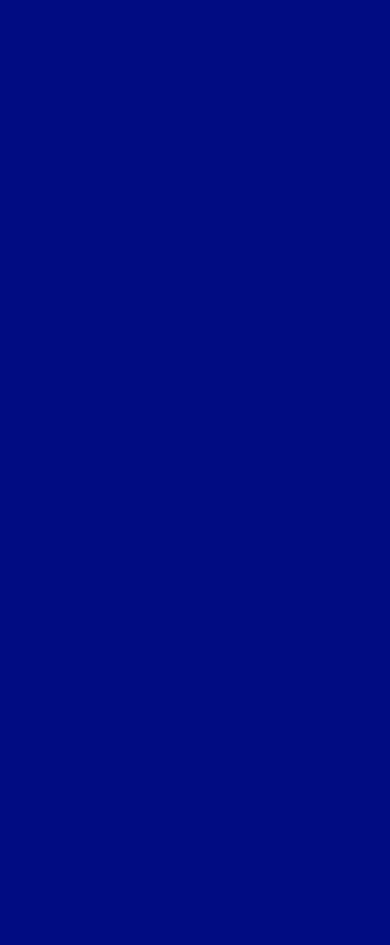
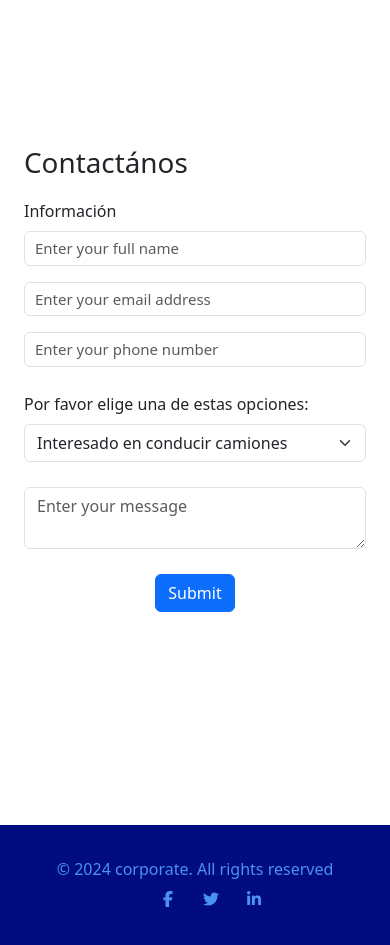
Before and after one commit to catalina-acosta/talentcol, a React (Create React App) app: page / in a window 390 px wide. Shown: the part 3400-4345 px from the top of the page. Before the commit the page ends 3381 px from the top, so only its background shows below. Built offline with nearby package versions, Linux system fonts and the light colour scheme.

Commit message:
footer added and contact form

```diff
--- a/src/App.css
+++ b/src/App.css
@@ -11,6 +11,7 @@
 html {
   background-color: var(--background-color);
 }
+
 a.nav-link {
   font-family: 'Roboto', sans-serif;
   font-weight: 400;
--- a/src/App.js
+++ b/src/App.js
@@ -3,6 +3,8 @@ import 'bootstrap/dist/css/bootstrap.min.css';
 import Header from './components/Header'
 import Hero from './components/Hero'
 import Services from './components/Services'
+import Footer from './components/Footer'
+import Contact from './components/Contact'
 
 function App() {
   return (
@@ -13,6 +15,8 @@ function App() {
       <main>
         <Hero />
         <Services />
+        <Contact />
+        <Footer />
       </main>
     </div>
   );
--- /dev/null
+++ b/src/components/Contact.js
@@ -0,0 +1,49 @@
+import React from 'react'
+import {Container, Col, Form, Row, Button} from 'react-bootstrap'
+import '../styles/Contact.css'
+
+function Contact() {
+  return (
+    <section id='contact' className='block contact-block'>
+    <Container >
+      <div className='title-holder'>
+        <h1>Contactános</h1>
+      </div>
+      <Form className='contact-form' >
+        <Row>
+          <Form.Label>Información </Form.Label>
+          <Col sm={4}>
+            <Form.Control type="text" placeholder="Enter your full name" required />
+          </Col>
+          <Col sm={4}>
+            <Form.Control type="email" placeholder="Enter your email address" required/>
+          </Col>
+          <Col sm={4}>
+            <Form.Control type="tel" placeholder="Enter your phone number" required/>
+          </Col>
+        </Row>
+        <Row>
+          <Form.Group as={Col} controlId="formGridState">
+            <Form.Label>Por favor elige una de estas opciones: </Form.Label>
+            <Form.Select defaultValue="Choose...">
+              <option>Interesado en conducir camiones</option>
+              <option>Educador</option>
+              <option>Enfermero</option>
+            </Form.Select>
+          </Form.Group>
+        </Row>
+        <Row>
+          <Col sm={12}>
+            <Form.Control as="textarea" placeholder="Enter your message" required/>
+          </Col>
+        </Row>
+        <div className='btn-holder'>
+          <Button type='submit'>Submit</Button>
+        </div>
+      </Form>
+    </Container>
+  </section>
+  )
+}
+
+export default Contact
--- /dev/null
+++ b/src/components/Footer.js
@@ -0,0 +1,26 @@
+import React from 'react'
+import '../styles/Footer.css'
+import Container from 'react-bootstrap/Container';
+
+function Footer() {
+  return (
+    <Container fluid id='footer'>
+      <div className='copyright'>&copy; 2024 corporate. All rights reserved</div>
+      <div className='socials'>
+        <ul>
+          <li>
+            <a href='www.facebook.com'><i className='fab fa-facebook-f'></i></a>
+          </li>
+          <li>
+            <a href='www.facebook.com'><i className='fab fa-twitter'></i></a>
+          </li>
+          <li>
+            <a href='www.facebook.com'><i className='fab fa-linkedin-in'></i></a>
+          </li>
+        </ul>
+      </div>
+    </Container>
+  )
+}
+
+export default Footer
--- a/src/components/Header.js
+++ b/src/components/Header.js
@@ -15,9 +15,9 @@ function Header() {
       <Navbar.Toggle aria-controls="basic-navbar-nav" />
       <Navbar.Collapse id="basic-navbar-nav" >
         <Nav className="ms-auto">
-          <Nav.Link href="#home">Home</Nav.Link>
-          <Nav.Link href="#services">Services</Nav.Link>
-          <Nav.Link href="#contact">Contact</Nav.Link>
+          <Nav.Link href="#home">Inicio</Nav.Link>
+          <Nav.Link href="#services">Servicios</Nav.Link>
+          <Nav.Link href="#contact">Contacto</Nav.Link>
         </Nav>
       </Navbar.Collapse>
     </Container>
--- /dev/null
+++ b/src/styles/Contact.css
@@ -0,0 +1,42 @@
+#contact {
+  height: 100vh;
+  display: flex;
+  align-items: center;
+
+}
+
+.title-holder {
+  padding: calc(var(--bs-gutter-x)* .5)
+}
+
+input[type=text],
+input[type=email],
+input[type=tel],
+input[type=search],
+textarea {
+  padding: 5px 10px;
+  font-size: 15px;
+}
+
+.contact-block {
+  position: relative;
+}
+
+.contact-block .row {
+  margin: 0 0 25px;
+}
+
+.contact-block .btn-holder {
+  text-align: center;
+}
+
+.contact-block .contact-form {
+  margin: 0 0 60px;
+}
+
+@media only screen and (max-width: 767px) {
+  input[type=text],
+  input[type=email] {
+    margin-bottom: 1rem;
+  }
+}
--- /dev/null
+++ b/src/styles/Footer.css
@@ -0,0 +1,39 @@
+#footer {
+  background: var(--background-color);
+  padding: 2rem 0;
+  text-align: center;
+}
+
+#footer .copyright {
+  color: var(--accent-color)
+}
+
+#footer ul {
+  list-style-type: none;
+  display: flex;
+  align-items: center;
+  justify-content: center;
+  gap: 0.5rem;
+}
+
+.socials a {
+  width: 35px;
+  height: 35px;
+  background: var(--background-color);
+  color: var(--accent-color);
+  border-radius: 50%;
+  display: block;
+  text-align: center;
+  padding: 2px;
+  transition: background 0.3s linear, color 0.3s linear;
+  -webkit-transition: background 0.3s linear, color 0.3s linear;
+}
+
+.socials .fab {
+  line-height: 2;
+}
+
+#footer .socials a:hover {
+  background: var(--accent-color);
+  color: var(--background-color)
+}
```
